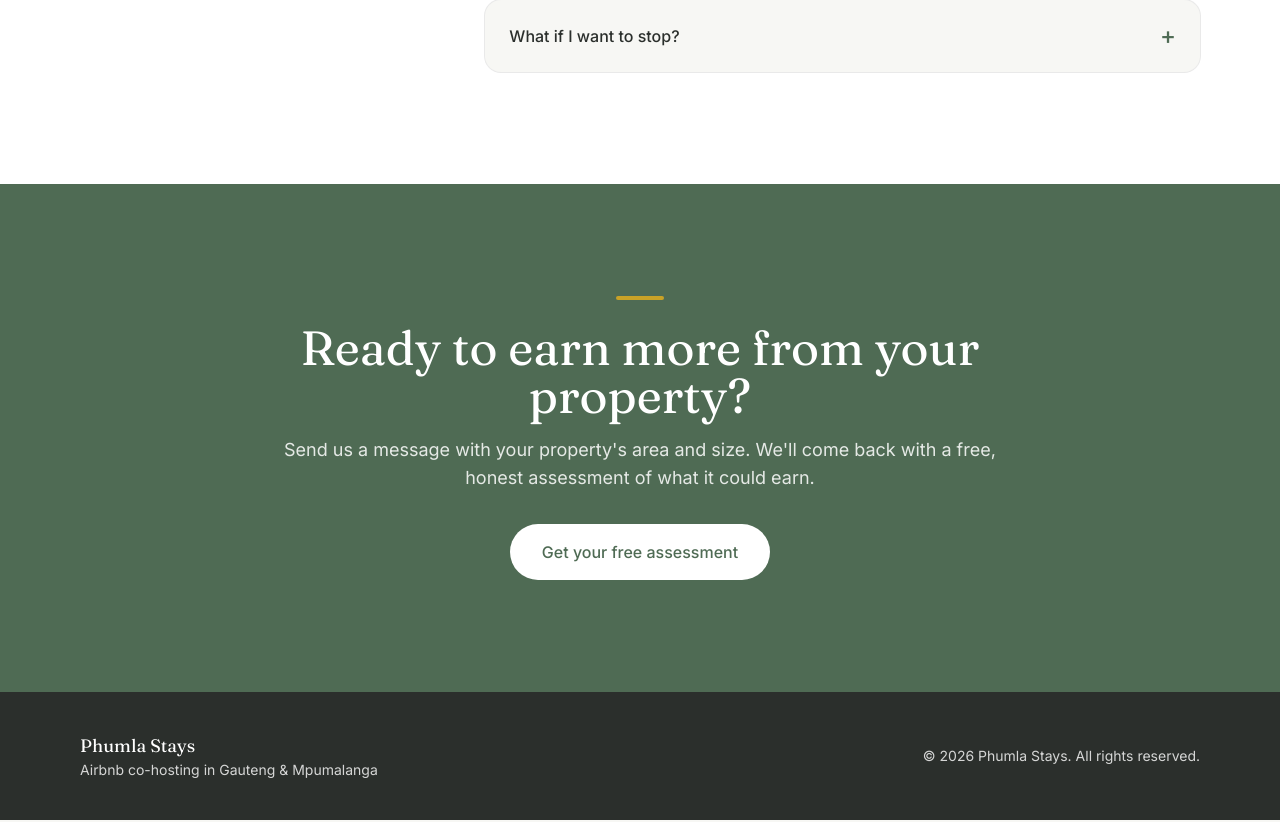
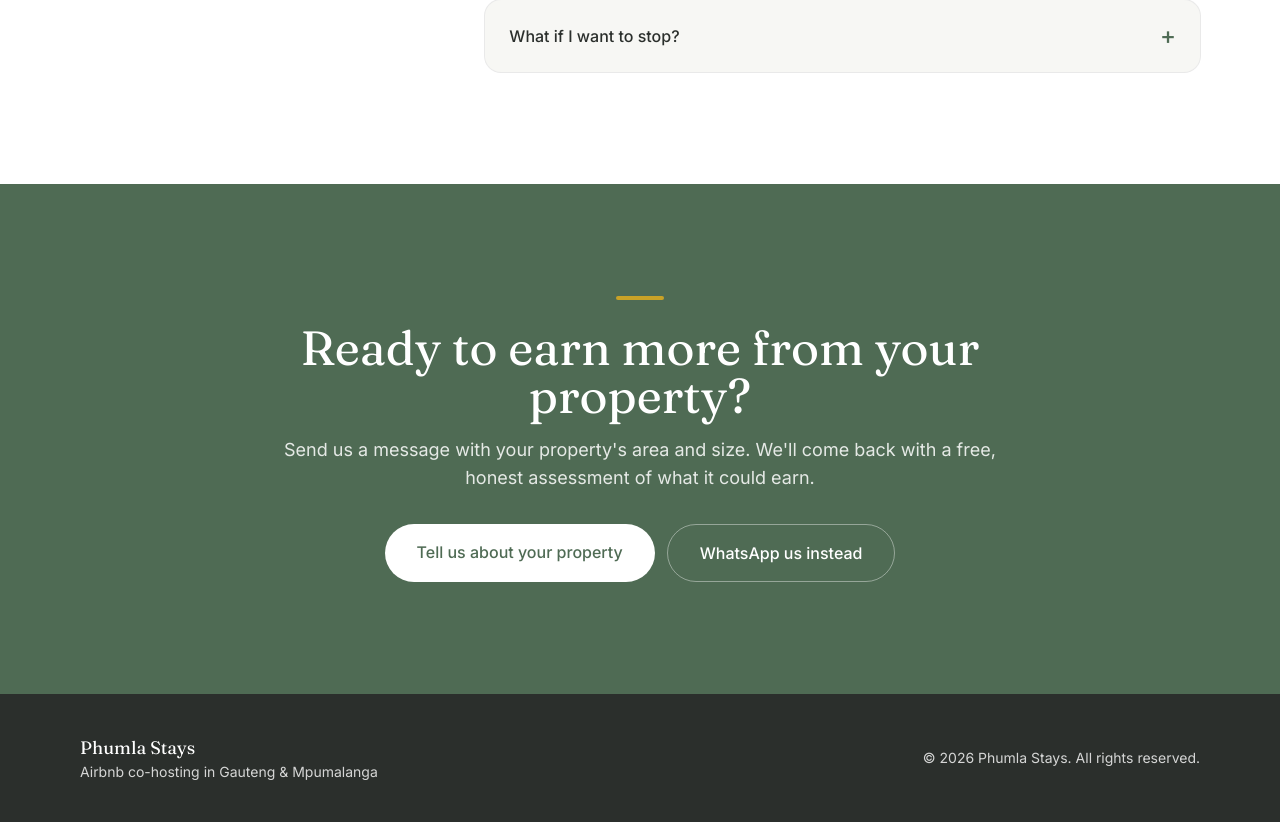
Before and after one commit to phumlamlotshwa/phumla-stays, a Next.js app: page / in a window 1280 px wide. Shown: the part 3144-3966 px from the top of the page. Built offline with nearby package versions, Linux system fonts and the light colour scheme.

Commit message:
Link to onbarding form from services and contact sections

```diff
--- a/src/components/Contact.tsx
+++ b/src/components/Contact.tsx
@@ -1,4 +1,5 @@
 import { whatsappLink } from "@/lib/site";
+import Link from "next/link";
 
 export default function Contact() {
   return (
@@ -12,14 +13,22 @@ export default function Contact() {
           Send us a message with your property&apos;s area and size. We&apos;ll
           come back with a free, honest assessment of what it could earn.
         </p>
+               <div className="mt-8 flex flex-col justify-center gap-3 sm:flex-row">
+          <Link
+            href="/onboarding"
+            className="rounded-full bg-white px-8 py-4 font-medium text-sage-dark transition-colors hover:bg-cream"
+          >
+            Tell us about your property
+          </Link>
           <a
             href={whatsappLink}
             target="_blank"
             rel="noopener noreferrer"
-          className="mt-8 inline-block rounded-full bg-white px-8 py-4 font-medium text-sage-dark transition-colors hover:bg-cream"
+            className="rounded-full border border-white/40 px-8 py-4 font-medium text-white transition-colors hover:bg-white/10"
           >
-          Get your free assessment
+            WhatsApp us instead
           </a>
+        </div>
       </div>
     </section>
   );
--- a/src/components/Services.tsx
+++ b/src/components/Services.tsx
@@ -1,4 +1,5 @@
 import { whatsappLink } from "@/lib/site";
+import Link from "next/link";
 
 const packages = [
   {
@@ -76,10 +77,8 @@ export default function Services() {
                 ))}
               </ul>
 
-              <a
-                href={whatsappLink}
-                target="_blank"
-                rel="noopener noreferrer"
+                           <Link
+                href="/onboarding"
                 className={`mt-8 rounded-full px-6 py-3 text-center font-medium transition-colors ${
                   pkg.featured
                     ? "bg-sage-dark text-white hover:bg-charcoal"
@@ -87,7 +86,7 @@ export default function Services() {
                 }`}
               >
                 Get started
-              </a>
+              </Link>
             </div>
           ))}
         </div>
--- a/src/lib/site.ts
+++ b/src/lib/site.ts
@@ -10,8 +10,8 @@ export const whatsappLink = `https://wa.me/${site.whatsappNumber}?text=${encodeU
 )}`;
 
 export const navLinks = [
-  { href: "#services", label: "Services" },
-  { href: "#how-it-works", label: "How it works" },
-  { href: "#faq", label: "FAQ" },
-  {href: "contact", label: "Contact"},
+  { href: "/#services", label: "Services" },
+  { href: "/#how-it-works", label: "How it works" },
+  { href: "/#faq", label: "FAQ" },
+  {href: "/#contact", label: "Contact"},
 ];
```
Lines whose indentation alone changed are shown as unchanged.
